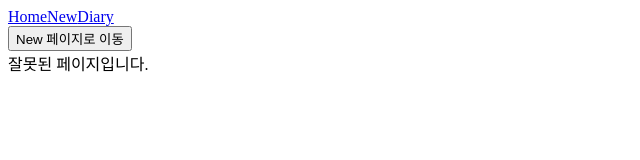
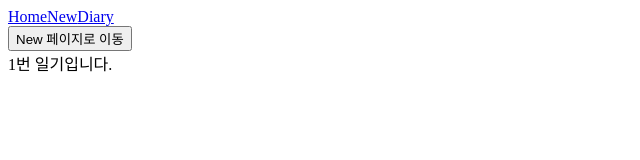
Before and after one commit to KangJiUng/onebite-react, a React (Vite) app in the folder section12/: page /diary/1 in a window 1280 px wide. Shown: the top 160 px of the page, without its empty margins (0-640 px from the left). Built offline with nearby package versions, Linux system fonts and the light colour scheme.

Commit message:
chapter05

```diff
--- a/section12/src/App.jsx
+++ b/section12/src/App.jsx
@@ -26,7 +26,7 @@
       <Routes>
         <Route path="/" element={<Home />} />
         <Route path="/new" element={<New />} />
-        <Route path="/diary" element={<Diary />} />
+        <Route path="/diary/:id" element={<Diary />} />
         <Route path="*" element={<Notfound />} />
       </Routes>
     </>
--- a/section12/src/pages/Diary.jsx
+++ b/section12/src/pages/Diary.jsx
@@ -1,5 +1,9 @@
+import { useParams } from "react-router-dom";
+
 const Diary = () => {
-  return <div>Diary</div>;
+  const params = useParams();
+
+  return <div>{params.id}번 일기입니다.</div>;
 };
 
 export default Diary;
--- a/section12/src/pages/Home.jsx
+++ b/section12/src/pages/Home.jsx
@@ -1,4 +1,9 @@
+import { useSearchParams } from "react-router-dom";
+
 const Home = () => {
+  const [params, setParams] = useSearchParams();
+  console.log(params.get("value"));
+
   return <div>Home</div>;
 };
 
```
